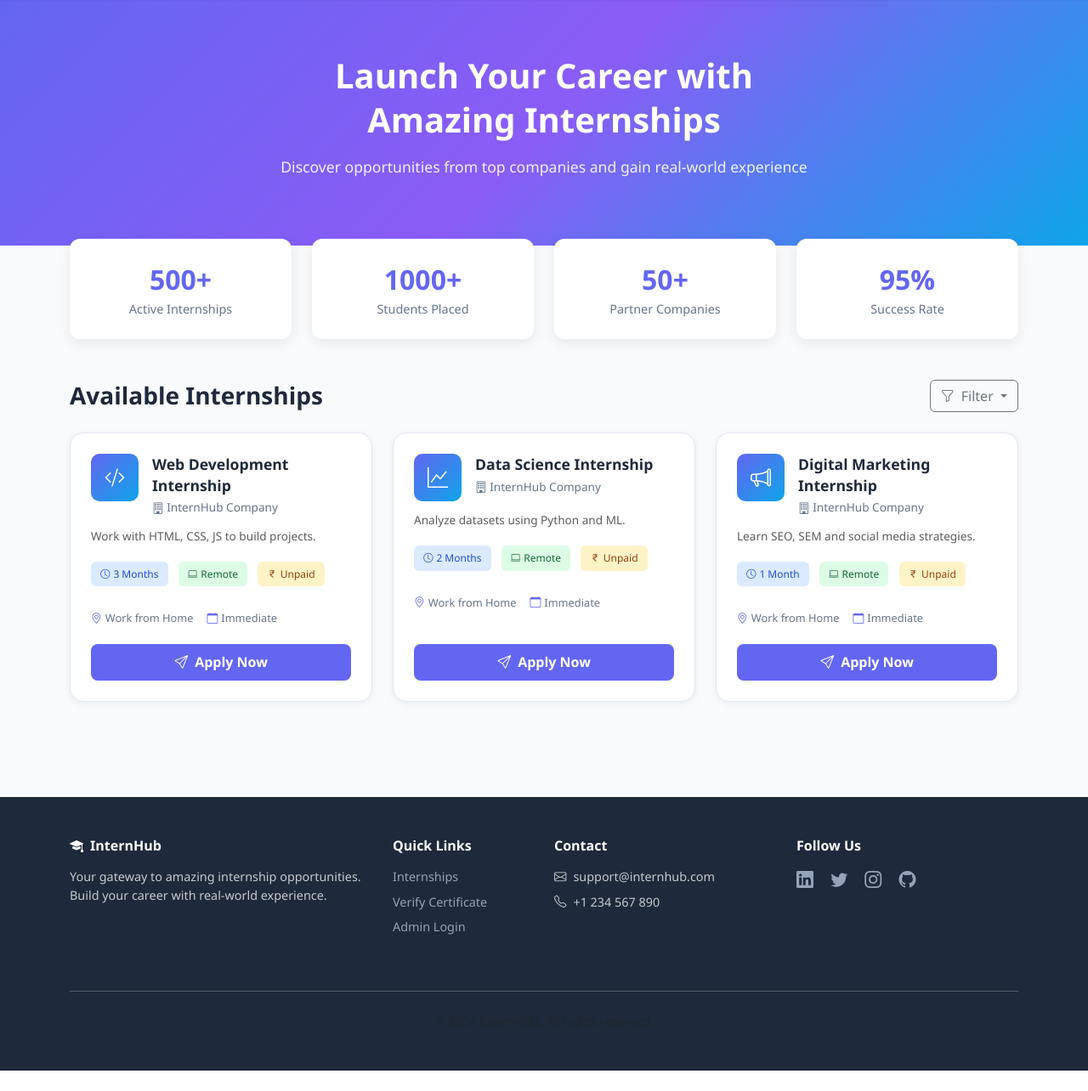
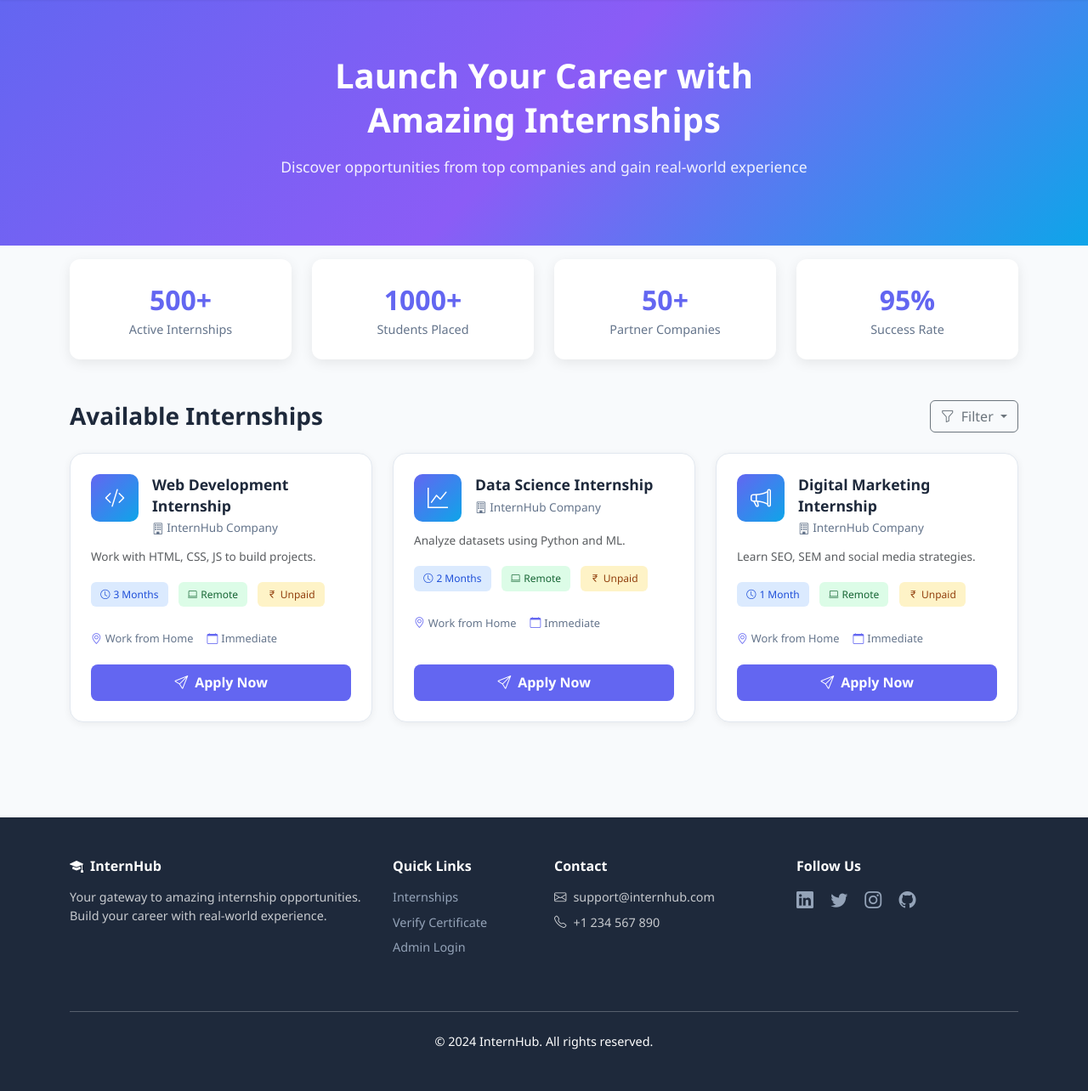
Before and after one commit to OshekharO/Internship_Portal, a PHP site: page / in a window 1280 px wide. Shown: the part 79-1363 px from the top of the page at 85% size. Before the commit the page ends 1339 px from the top, so only its background shows below. Run offline with PHP 8.4, Linux system fonts and the light colour scheme; data comes from the database, SQL or seed files in the repository; some libraries are stand-ins or nearby versions.

Commit message:
Update stats section and footer text color

```diff
--- a/index.php
+++ b/index.php
@@ -124,7 +124,7 @@ $result = $conn->query("SELECT * FROM internships");
   </section>
 
   <!-- Stats Section -->
-  <section class="stats">
+  <section class="stats mt-3">
     <div class="container">
       <div class="row g-4 justify-content-center">
         <div class="col-md-3 col-6">
@@ -250,7 +250,7 @@ $result = $conn->query("SELECT * FROM internships");
         </div>
       </div>
       <hr class="my-4 opacity-25">
-      <p class="text-center text-muted mb-0">&copy; 2024 InternHub. All rights reserved.</p>
+      <p class="text-center text-white mb-0">&copy; 2024 InternHub. All rights reserved.</p>
     </div>
   </footer>
 
```
